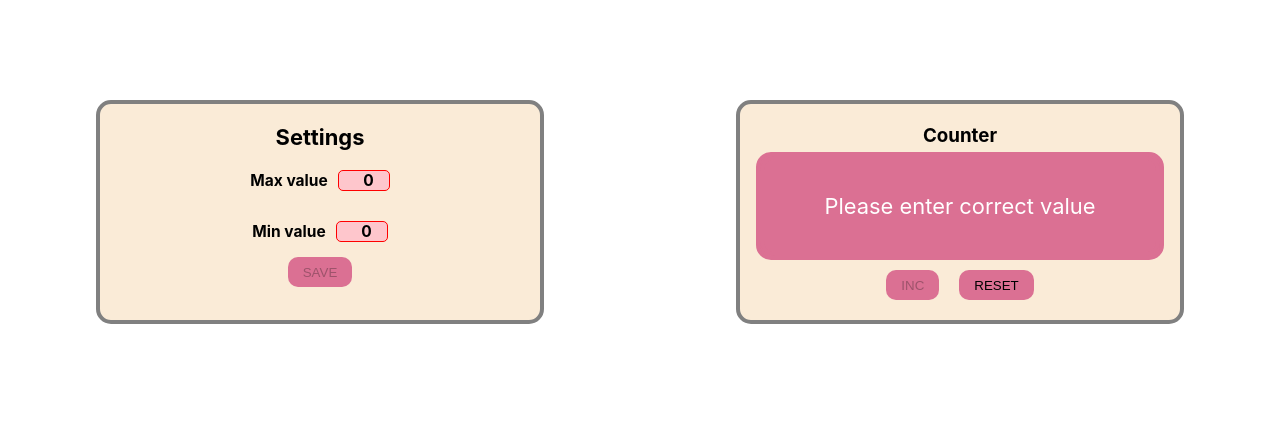
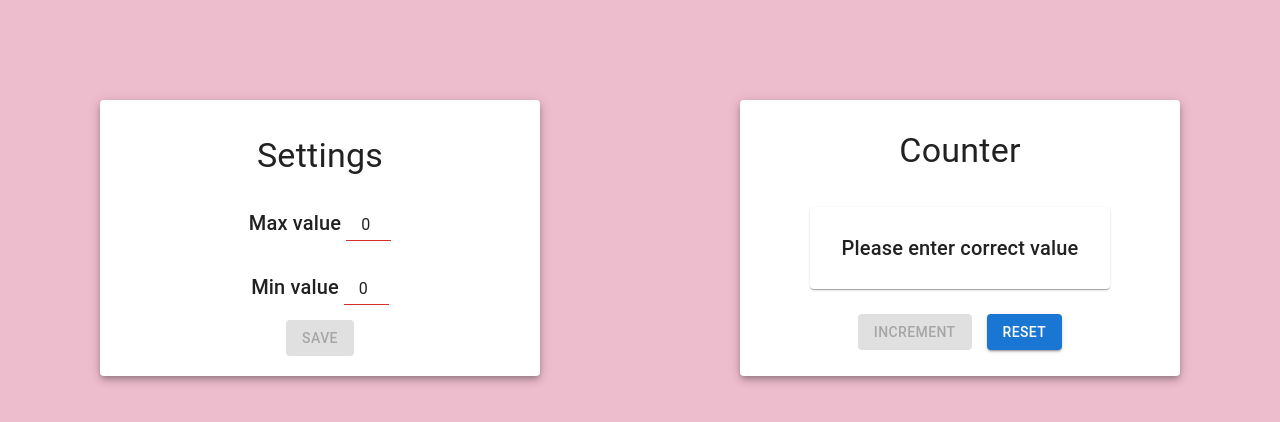
Before and after one commit to LizaAgey/inc_counter, a React (Create React App) app: page / in a window 1280 px wide. Shown: the top 422 px of the page. Built offline with nearby package versions, Linux system fonts and the light colour scheme.

Commit message:
fix:mui styles are added

```diff
--- a/src/App.css
+++ b/src/App.css
@@ -1,7 +1,13 @@
 .App {
     display: flex;
 }
-
-h3 {
-    margin: 0 0 5px;
+.section {
+    width: 400px;
+    margin: 100px auto;
+    padding: 20px;
+    display: flex;
+    flex-direction: column;
+    align-items: center;
+    max-height: 255px;
+    font-size: 1.17em;
 }
--- a/src/App.tsx
+++ b/src/App.tsx
@@ -88,7 +88,6 @@ function App() {
                     setNumber={setNumber}
                     error={error}
                     isSettingsSaved={isSettingsSaved}
-
                 />
             </div>
     );
--- a/src/components/Button/Button.module.css
+++ /dev/null
@@ -1,12 +0,0 @@
-.button {
-    max-width: fit-content;
-    height: 30px;
-    margin: 0 10px;
-    border-radius: 10px;
-    border: none;
-    cursor: pointer;
-    padding: 5px 15px;
-}
-.button:hover {
-    opacity: 0.9;
-}
--- a/src/components/Button/Button.tsx
+++ /dev/null
@@ -1,20 +0,0 @@
-import React from 'react';
-import styles from './Button.module.css'
-
-type ButtonType = {
-    name: string,
-    onClickCallback: () => void
-    disabled?: boolean
-}
-
-const Button: React.FC<ButtonType> = (props) => {
-    const onClickHandler = () => {
-        props.onClickCallback()
-    };
-
-    return (
-        <button onClick={onClickHandler} disabled={props.disabled} className={styles.button}>{props.name}</button>
-    );
-};
-
-export default Button;
--- a/src/components/Counter/Counter.module.css
+++ /dev/null
@@ -1,51 +0,0 @@
-.Counter {
-    background-color: antiquewhite;
-    width: 400px;
-    margin: 100px auto;
-    border: 4px solid grey;
-    border-radius: 15px;
-    padding: 20px;
-    display: flex;
-    flex-direction: column;
-    align-items: center;
-    max-height: 255px;
-}
-
-.Number {
-    display: table;
-    background-color: palevioletred;
-    width: 100%;
-    min-height: 100px;
-    border-radius: 15px;
-    border: 4px solid palevioletred;
-    font-size: 72px;
-    text-align: center;
-   }
-.Number span {
-    display: table-cell;
-    vertical-align: middle;
-}
-
-.NumberMax {
-    color: white;
-    font-weight: bold;
-
-}
-.warning {
-    color: white;
-    font-size: 1.17em;
-}
-
-.ControlSection {
-    margin-top: 10px;
-    border-radius: 15px;
-    width: 100%;
-    height: 45%;
-    display: flex;
-    align-items: center;
-    justify-content: center;
-}
-
-.Counter Button {
-    background-color: palevioletred;
-}
--- a/src/components/Counter/Counter.tsx
+++ b/src/components/Counter/Counter.tsx
@@ -1,8 +1,7 @@
 import React from 'react';
-import Button from '../Button/Button';
-import styles from './Counter.module.css'
 import './../../App.css';
 import {ErrorType} from '../../App';
+import {Button, Paper, Typography} from '@mui/material';
 
 type CounterType = {
     lsMaxValue: number
@@ -30,37 +29,29 @@ const Counter: React.FC<CounterType> = ({
     };
     const isInputError = error.isMaxError || error.isMinError
     const isDisabled = number === lsMaxValue || error.isMaxError || error.isMinError || !isSettingsSaved
-    const numberStyles = `${styles.Number} ${number === lsMaxValue ? styles.NumberMax : ''} ${isInputError || !isSettingsSaved ? styles.warning : ''}`
     const displaySection = () => {
         if (isInputError) {
             return error.errorMessage
         } else if (isSettingsSaved) {
             return number
         } else if (!isSettingsSaved) {
-            return "Please save settings"
+            return 'Please save settings'
         }
     }
 
     return (
-        <div className={styles.Counter}>
-            <h3>Counter</h3>
-            <div className={numberStyles}>
-                <span className={numberStyles}>
+        <Paper elevation={5} className={"section"}>
+            <Typography variant={"h4"} sx={{m:"10px"}}>Counter</Typography>
+            <Paper sx={{m:"25px"}}>
+                <Typography variant={"h6"} sx={{m:"25px", width:"250px"}} align={"center"}>
                     {displaySection()}
-                </span>
+                </Typography>
+            </Paper>
+            <div >
+                <Button variant={"contained"} sx={{mr:"15px"}} onClick={incNumber} disabled={isDisabled}>Increment</Button>
+                <Button variant={"contained"} onClick={resetNumber}>Reset</Button>
             </div>
-            <div className={styles.ControlSection}>
-                <Button
-                    name={'INC'}
-                    onClickCallback={incNumber}
-                    disabled={isDisabled}
-                />
-                <Button
-                    name={'RESET'}
-                    onClickCallback={resetNumber}
-                />
-            </div>
-        </div>
+        </Paper>
     );
 };
 
--- a/src/components/Input/Input.tsx
+++ /dev/null
@@ -1,21 +0,0 @@
-import React, {ChangeEvent} from 'react';
-
-type InputType = {
-    value: number
-    className: string
-    onChange: (event: ChangeEvent<HTMLInputElement>)=>void
-}
-
-const Input: React.FC<InputType> = (props) => {
-
-
-    return (
-        <input
-            type="number"
-            onChange={props.onChange}
-            value={props.value}
-            className={props.className}/>
-    );
-};
-
-export default Input;
--- a/src/components/Settings/Settings.module.css
+++ /dev/null
@@ -1,37 +0,0 @@
-.settings {
-    background-color: antiquewhite;
-    width: 400px;
-    margin: 100px auto;
-    border: 4px solid grey;
-    border-radius: 15px;
-    padding: 20px;
-    display: flex;
-    flex-direction: column;
-    align-items: center;
-    max-height: 255px;
-    font-size: 1.17em;
-}
-
-button {
-    background-color: palevioletred;
-}
-
-input {
-    all: unset;
-    width: 50px;
-    height: auto;
-    background-color: white;
-    text-align: right;
-    margin-left: 10px;
-    border: 1px solid lightgrey;
-    border-radius: 5px;
-}
-
-h5 {
-    margin: 15px auto;
-}
-
-.error {
-    border-color: red;
-    background-color: rgba(255, 192, 203, 0.83);
-}
--- a/src/components/Settings/Settings.tsx
+++ b/src/components/Settings/Settings.tsx
@@ -1,8 +1,7 @@
 import React, {ChangeEvent} from 'react';
-import Button from '../Button/Button';
-import styles from './Settings.module.css'
 import {ErrorType} from '../../App';
-import Input from '../Input/Input';
+import {Button, Input, Paper, Typography} from '@mui/material';
+
 
 type SettingsType = {
     inputMaxValue: number
@@ -45,26 +44,30 @@ const Settings: React.FC<SettingsType> = ({
     const isDisabled = error.isMinError || error.isMaxError
 
     return (
-        <div className={styles.settings}>
-            <h3>Settings</h3>
-            <h5>Max value
+        <Paper className={"section"} elevation={5}>
+            <Typography variant={"h4"} sx={{m:"15px"}}>Settings</Typography>
+            <Typography variant={"h6"} sx={{m:"15px"}}>Max value
                 <Input
+                    sx={{width:"45px", ml:"5px", pl:"15px"}}
+                    type="number"
                     value={inputMaxValue}
                     onChange={maxValueHandler}
-                    className={error.isMaxError ? styles.error : ''}/>
-            </h5>
-            <h5>Min value
+                    error={error.isMaxError}/>
+            </Typography>
+            <Typography variant={"h6"} sx={{m:"15px"}}>Min value
                 <Input
+                    sx={{width:"45px", ml:"5px", pl:"15px"}}
+                    type="number"
                     value={inputMinValue}
                     onChange={minValueHandler}
-                    className={error.isMinError ? styles.error : ''}/>
-            </h5>
+                    error={error.isMinError}/>
+            </Typography>
             <Button
-                name={'SAVE'}
-                onClickCallback={saveSettings}
+                variant={"contained"}
+                onClick={saveSettings}
                 disabled={isDisabled}
-            />
-        </div>
+            >Save</Button>
+        </Paper>
     );
 };
 
--- a/src/index.css
+++ b/src/index.css
@@ -5,6 +5,7 @@ body {
     sans-serif;
   -webkit-font-smoothing: antialiased;
   -moz-osx-font-smoothing: grayscale;
+  background-color: rgba(219, 112, 147, 0.46);
 }
 
 code {
```
Also changed, not shown: src/components/Input/Input.module.css (deleted, +0 -8 lines).
